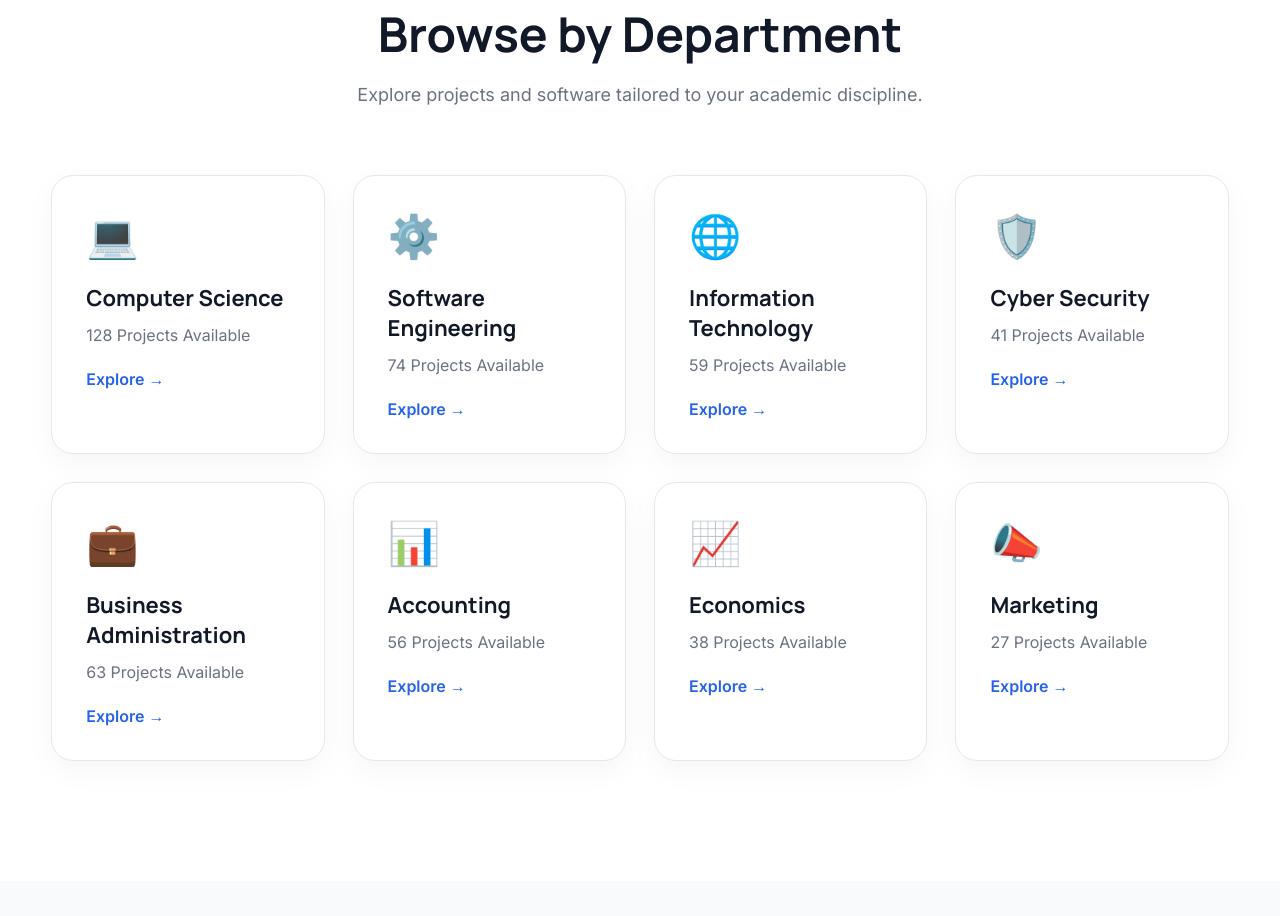
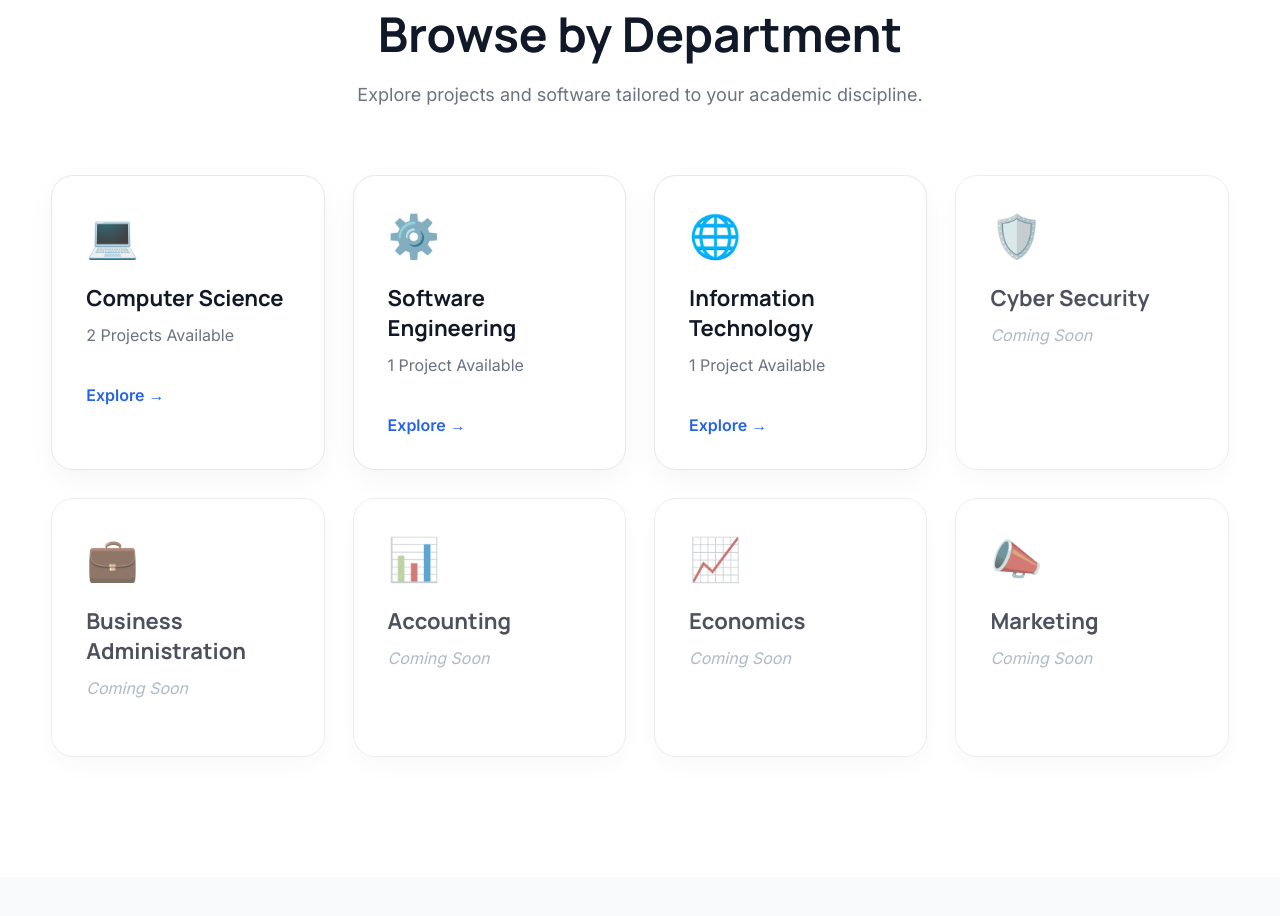
Before and after one commit to samuelsuotor/Versity, a Flask app: page / in a window 1280 px wide. Shown: the part 1130-2046 px from the top of the page. Run offline with Flask 3, Linux system fonts and the light colour scheme.

Commit message:
Sprint 1.10 - Department browsing and dynamic filtering

```diff
--- a/app.py
+++ b/app.py
@@ -1,9 +1,68 @@
-from flask import Flask, render_template, request
+from flask import Flask, render_template, request, abort, jsonify
 from config import Config
-from flask import abort
 from data import featured_projects
 
 WHATSAPP_NUMBER = "2348143467785"
+
+departments = [
+
+        {
+            "icon":"💻",
+            "name":"Computer Science",
+            "slug":"computer-science",
+
+       },
+
+        {
+            "icon":"⚙️",
+            "name":"Software Engineering",
+            "slug":"software-engineering",
+
+        },
+
+        {
+            "icon":"🌐",
+            "name":"Information Technology",
+            "slug":"information-technology",
+
+        },
+
+        {
+            "icon":"🛡️",
+            "name":"Cyber Security",
+            "slug":"cyber-security",
+
+        },
+
+        {
+            "icon":"💼",
+            "name":"Business Administration",
+            "slug":"business-administration",
+
+        },
+
+        {
+            "icon":"📊",
+            "name":"Accounting",
+            "slug":"accounting",
+
+        },
+
+        {
+            "icon":"📈",
+            "name":"Economics",
+            "slug":"economics",
+
+        },
+
+        {
+            "icon":"📣",
+            "name":"Marketing",
+            "slug":"marketing",
+
+        }
+
+    ]
 
 app = Flask(__name__)
 app.config.from_object(Config)
@@ -11,63 +70,32 @@ app.config.from_object(Config)
 
 @app.route("/")
 def home():
-    departments = [
 
-        {
-            "icon":"💻",
-            "name":"Computer Science",
-            "projects":128
-        },
+    departments_with_counts = []
 
-        {
-            "icon":"⚙️",
-            "name":"Software Engineering",
-            "projects":74
-        },
+    for department in departments:
 
-        {
-            "icon":"🌐",
-            "name":"Information Technology",
-            "projects":59
-        },
+        project_count = sum(
 
-        {
-            "icon":"🛡️",
-            "name":"Cyber Security",
-            "projects":41
-        },
+            1
 
-        {
-            "icon":"💼",
-            "name":"Business Administration",
-            "projects":63
-        },
+            for project in featured_projects
 
-        {
-            "icon":"📊",
-            "name":"Accounting",
-            "projects":56
-        },
+            if project["department"] == department["name"]
 
-        {
-            "icon":"📈",
-            "name":"Economics",
-            "projects":38
-        },
+        )
 
-        {
-            "icon":"📣",
-            "name":"Marketing",
-            "projects":27
-        }
+        department_copy = department.copy()
 
-    ]
+        department_copy["projects"] = project_count
+
+        departments_with_counts.append(department_copy)
 
     return render_template(
 
         "index.html",
 
-        departments=departments,
+        departments=departments_with_counts,
 
         featured_projects=featured_projects,
 
@@ -124,6 +152,54 @@ def search_projects():
 
     )
 
+@app.route("/departments/<department_slug>")
+def department_projects(department_slug):
+
+    department = next(
+
+        (
+            dept
+
+            for dept in departments
+
+            if dept["slug"] == department_slug
+
+        ),
+
+        None
+
+    )
+
+    if not department:
+
+        abort(404)
+
+    filtered_projects = [
+
+        project
+
+        for project in featured_projects
+
+        if project["department"] == department["name"]
+
+    ]
+
+    return render_template(
+
+        "project-results.html",
+
+        featured_projects=filtered_projects,
+
+        page_title=department["name"],
+
+        page_description=f"Showing {len(filtered_projects)} project(s) from the {department['name']} department.",
+
+        search_query="",
+
+        whatsapp_number=WHATSAPP_NUMBER
+
+    )
+
 @app.route("/projects/<slug>")
 def project_details(slug):
 
--- a/static/css/style.css
+++ b/static/css/style.css
@@ -684,6 +684,12 @@ body.menu-open {
 
     box-shadow: 0 10px 30px rgba(15, 23, 42, .04);
 
+    text-decoration: none;
+
+    color: inherit;
+
+    display: block;
+
 }
 
 .department-card:hover {
@@ -723,6 +729,16 @@ body.menu-open {
 
     margin-bottom: 24px;
 
+    /* color: #8b7464; */
+
+}
+
+.department-coming-soon {
+
+    color: #94a3b8;
+
+    font-style: italic;
+
 }
 
 .department-card a {
@@ -732,6 +748,50 @@ body.menu-open {
     font-weight: 600;
 
     text-decoration: none;
+
+}
+
+.department-link {
+
+    color: var(--primary);
+
+    font-weight: 600;
+
+    display: inline-flex;
+
+    align-items: center;
+
+    gap: .35rem;
+
+    margin-top: 1rem;
+
+}
+
+.department-disabled {
+
+    cursor: not-allowed;
+
+    opacity: .75;
+
+}
+
+.department-disabled .department-icon {
+
+    filter: grayscale(.35);
+
+}
+
+.department-disabled .department-link {
+
+    display: none;
+
+}
+
+.department-disabled:hover {
+
+    transform: none;
+
+    box-shadow: var(--shadow);
 
 }
 
--- a/templates/partials/department-explorer.html
+++ b/templates/partials/department-explorer.html
@@ -22,38 +22,56 @@ Explore projects and software tailored to your academic discipline.
 
             {% for department in departments %}
 
-<div
-class="department-card"
+            {% if department.projects > 0 %}
 
-data-department="{{ department.name }}">
+            <a href="{{ url_for('department_projects', department_slug=department.slug) }}" class="department-card">
+
+                {% else %}
+
+                <div class="department-card department-disabled">
+
+                    {% endif %}
 
                     <div class="department-icon">
+                        {{ department.icon }}
+                    </div>
 
-{{ department.icon }}
+                    <h3>
+                        {{ department.name }}
+                    </h3>
+
+                    <p>
+                        {% if department.projects > 0 %}
+
+                        {{ department.projects }}
+                        Project{% if department.projects != 1 %}s{% endif %} Available
+
+                        {% else %}
+
+                        <span class="department-coming-soon">
+                            Coming Soon
+                        </span>
+
+                        {% endif %}
+                    </p>
+
+                    {% if department.projects > 0 %}
+
+                    <span class="department-link">
+                        Explore →
+                    </span>
+
+                    {% endif %}
+
+                    {% if department.projects > 0 %}
+
+            </a>
+
+            {% else %}
 
         </div>
 
-<h3>
-
-{{ department.name }}
-
-</h3>
-
-<p>
-
-{{ department.projects }}
-
-Projects Available
-
-</p>
-
-<a href="#">
-
-Explore →
-
-</a>
-
-</div>
+        {% endif %}
 
         {% endfor %}
 
```
Lines whose indentation alone changed are shown as unchanged.
